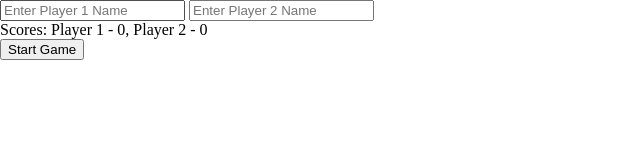
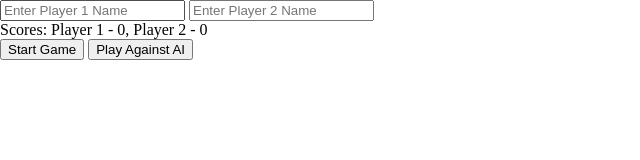
Before and after one commit to costa911/Odin-Tic-Tac-Toe, a plain HTML site: page index.html in a window 1280 px wide. Both pictures are taken after a click on the button "Start Game". Shown: the whole page, without its empty margins (0-640 px from the left). Drawn offline with Linux system fonts and the light colour scheme.

Commit message:
Day 5, aifeature, next action to solve issues

```diff
--- a/index.html
+++ b/index.html
@@ -20,7 +20,10 @@
     <input type="text" id="player2Name" placeholder="Enter Player 2 Name">
     <div id="scores">Scores: Player 1 - <span id="player1Score">0</span>, Player 2 - <span id="player2Score">0</span></div>
     <button id="startGameButton2">Start Game</button>
+    <button id="aiBot">Play Against AI</button>
+
   </div>
+
 
   <div class="turn-container" style="display: none;">
     <h3>Turn For</h3>
```
